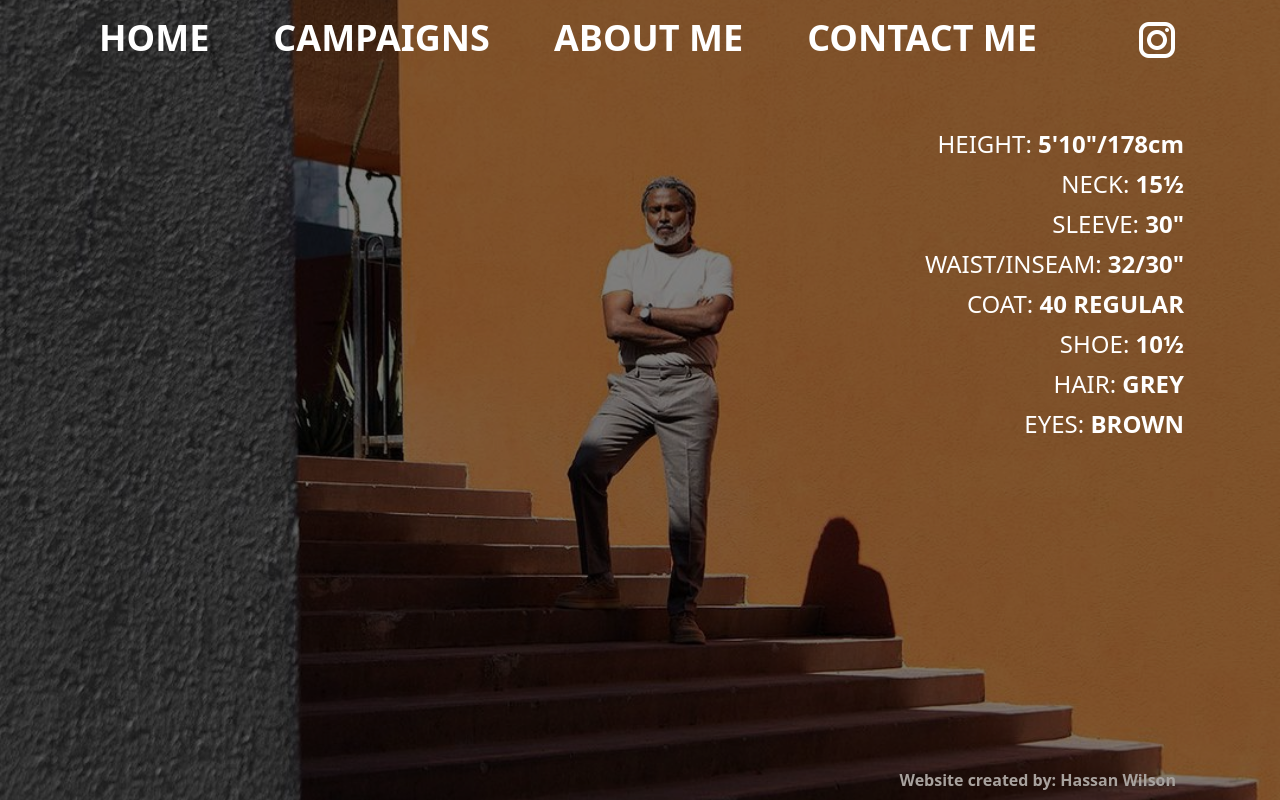
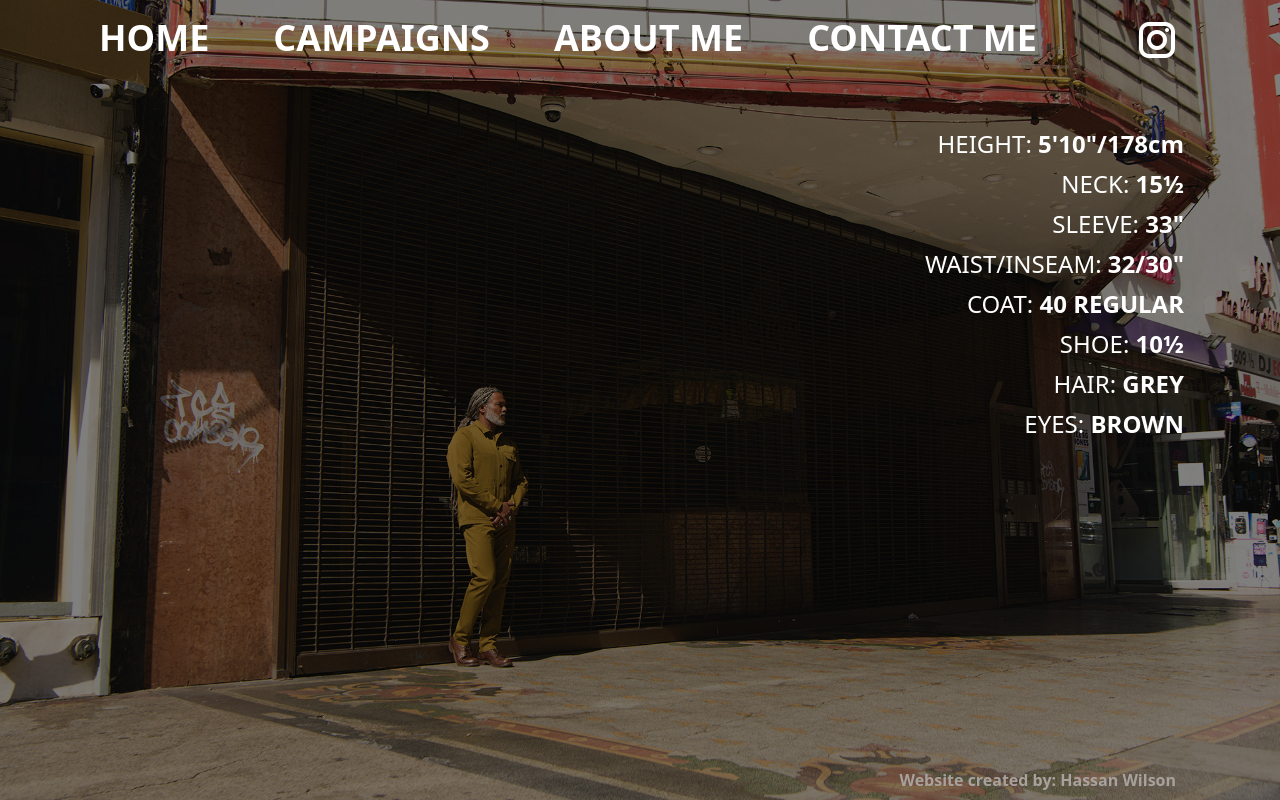
Before and after one commit to knitex202/erick-cedeno, a React (Create React App) app: page /about in a window 1280 px wide. Built offline with nearby package versions, Linux system fonts and the light colour scheme.

Commit message:
changed the image in the about me page

```diff
--- a/src/Pages/About.js
+++ b/src/Pages/About.js
@@ -8,7 +8,7 @@ function About() {
         <div className="flex flex-col z-40 w-full absolute ml-4 top-32 text-white xl:text-2xl gap-2 xl:end-24 xl:items-end">
           <p>HEIGHT: <span className="font-semibold">5'10"/178cm</span></p>
             <p>NECK: <span className="font-semibold">15½</span></p>
-            <p>SLEEVE: <span className="font-semibold">30"</span></p>
+            <p>SLEEVE: <span className="font-semibold">33"</span></p>
             <p>WAIST/INSEAM: <span className="font-semibold">32/30"</span></p>
             <p>COAT: <span className="font-semibold">40 REGULAR</span></p>
             <p>SHOE: <span className="font-semibold">10½</span></p>
--- a/src/Pages/Contact.js
+++ b/src/Pages/Contact.js
@@ -1,4 +1,4 @@
-import React, { useState } from "react";
+import React, {useState} from "react";
 import emailjs from "emailjs-com";
 
 function Contact() {
```
Also changed, not shown: src/assets/galleryImages/aboutImage.jpg.
